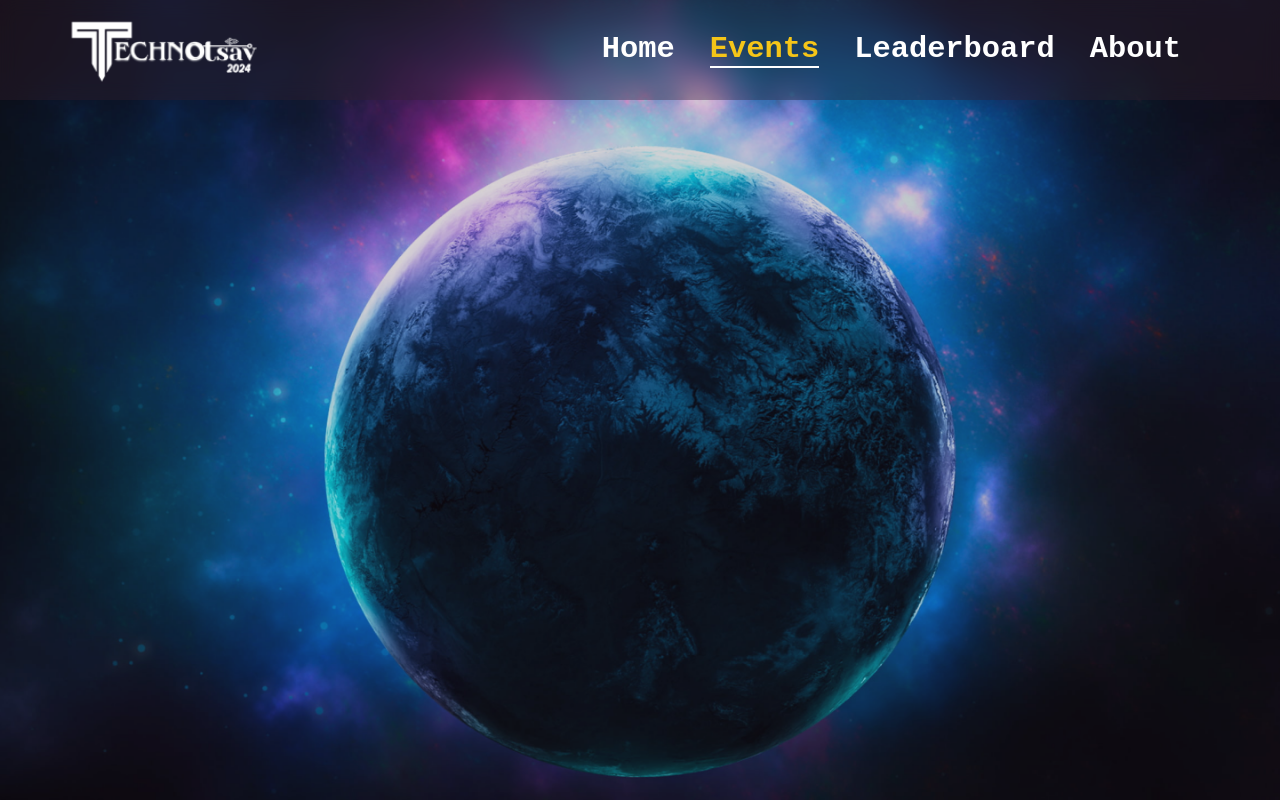
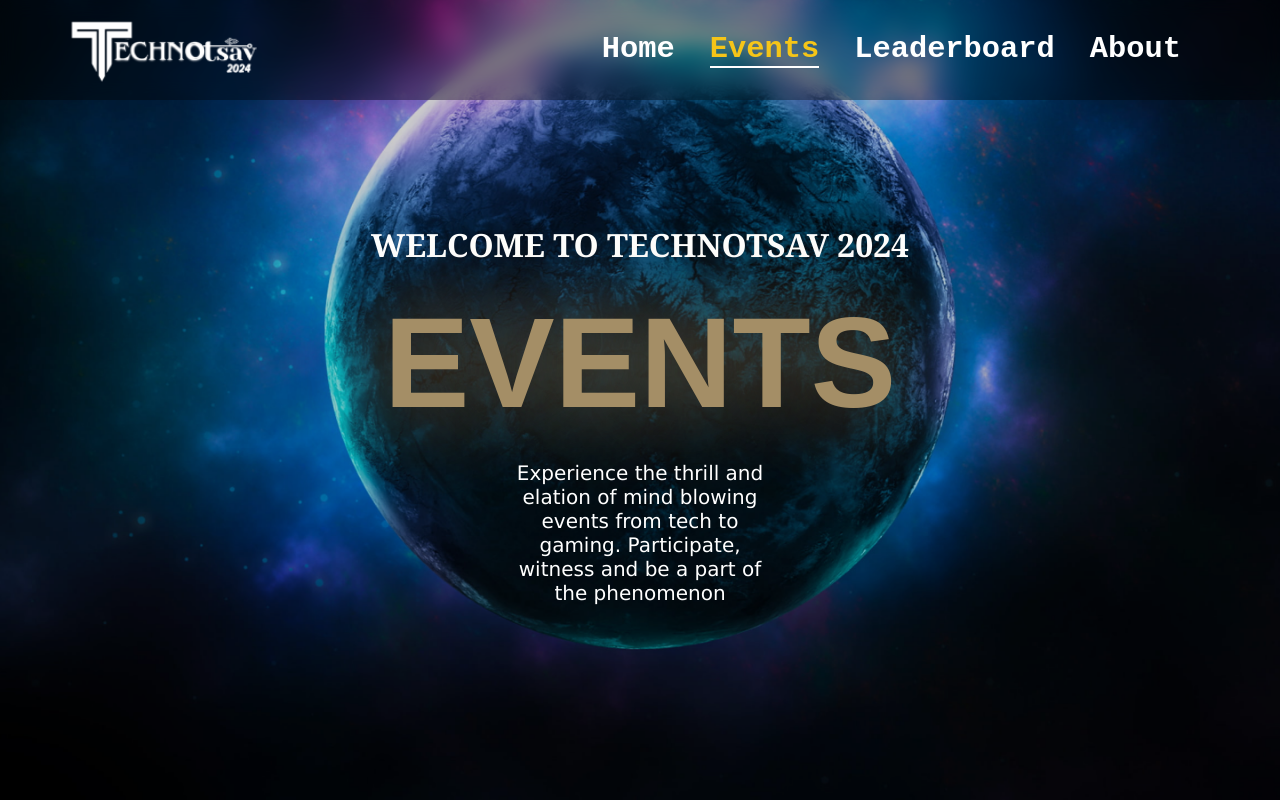
Before and after one commit to Dipeshhaldar/TechnoUtsav, a React (Vite) app in the folder Frontend/: page /events in a window 1280 px wide. Shown: the top 800 px of the page. Built offline with nearby package versions, Linux system fonts and the light colour scheme.

Commit message:
update the event page

```diff
--- a/Frontend/src/components/Navbar.css
+++ b/Frontend/src/components/Navbar.css
@@ -7,7 +7,7 @@ body {
   position: fixed;
   top: 0;
   width: 100%;
-  background-color: #37222f5c;
+  background-color: #0000005c;
   color: white;
   padding: 10px 0;
   display: flex;
--- a/Frontend/src/pages/Events.css
+++ b/Frontend/src/pages/Events.css
@@ -6,15 +6,84 @@ body {
 
 .outer-event-container {
   width: 100%;
+  height: 100vh;
   display: flex;
+  flex-direction: column;
   justify-content: center;
   align-items: center;
-  background-color: #37222f;
+  background-color: #000000;
   overflow: hidden;
+  background-image: url("/EventsPage/Events 1 1.png");
+  background-size: cover;
+  background-position: center;
+  background-repeat: no-repeat;
+  color: #fff;
 }
 
-.outer-event-container img {
-  width: 100%;
-  height: 100%;
-  object-fit: contain;
+.outer-event-container .heading-event {
+  font-size: 2rem;
+  font-family: Cambria, Cochin, Georgia, Times, 'Times New Roman', serif;
 }
+
+.outer-event-container .heading2-event {
+  font-size: 8em;
+  font-weight: bold;
+  text-align: center;
+  margin: 10px 10px;
+  margin-top: -20px;
+  animation: colorShadowChange 3s infinite;
+}
+
+.outer-event-container .heading3-event {
+  text-align: center;
+  font-size: 20px;
+  margin: 15px 500px;
+  font-family: Verdana, Geneva, Tahoma, sans-serif;
+}
+
+@keyframes colorShadowChange {
+  0% {
+    color: #ff0000;
+    text-shadow: 0 0 10px #ff0000;
+  }
+  10% {
+    color: #00ff00;
+    text-shadow: 0 0 20px #00ff00;
+  }
+  20% {
+    color: #0000ff;
+    text-shadow: 0 0 30px #0000ff;
+  }
+  30% {
+    color: #ff00ff;
+    text-shadow: 0 0 40px #ff00ff;
+  }
+  40% {
+    color: #ffff00;
+    text-shadow: 0 0 50px #ffff00;
+  }
+  50% {
+    color: #00ffff;
+    text-shadow: 0 0 60px #00ffff;
+  }
+  60% {
+    color: #ff6600;
+    text-shadow: 0 0 70px #ff6600;
+  }
+  70% {
+    color: #6600ff;
+    text-shadow: 0 0 80px #6600ff;
+  }
+  80% {
+    color: #ff3366;
+    text-shadow: 0 0 90px #ff3366;
+  }
+  90% {
+    color: #33ff66;
+    text-shadow: 0 0 100px #33ff66;
+  }
+  100% {
+    color: #ff0000;
+    text-shadow: 0 0 10px #ff0000;
+  }
+}
--- a/Frontend/src/pages/Events.jsx
+++ b/Frontend/src/pages/Events.jsx
@@ -5,7 +5,9 @@ const Events = () => {
     return (
         <Fragment>
             <div className="outer-event-container">
-                <img src="/EventsPage/Events 1 1.png" alt="imageNotFound.." />
+                <h4 className="heading-event">WELCOME TO TECHNOTSAV 2024</h4>
+                <h1 className="heading2-event">EVENTS</h1>
+                <p className="heading3-event">Experience the thrill and elation of mind blowing events from tech to gaming. Participate, witness and be a part of the phenomenon</p>
             </div>
         </Fragment>
     );
```
